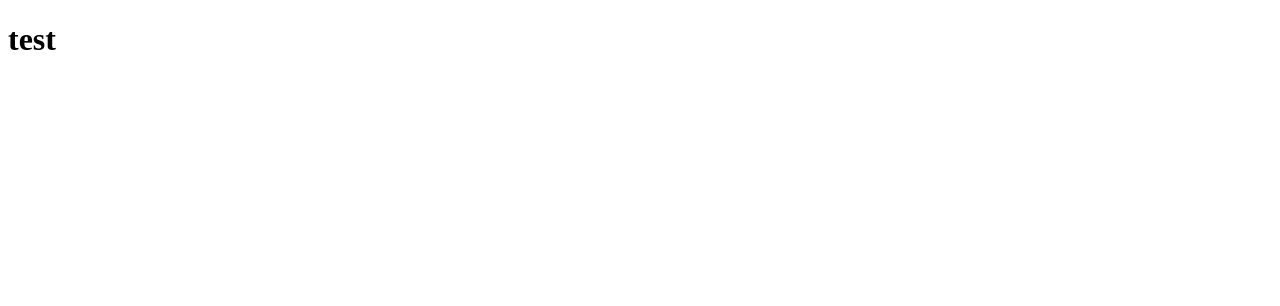
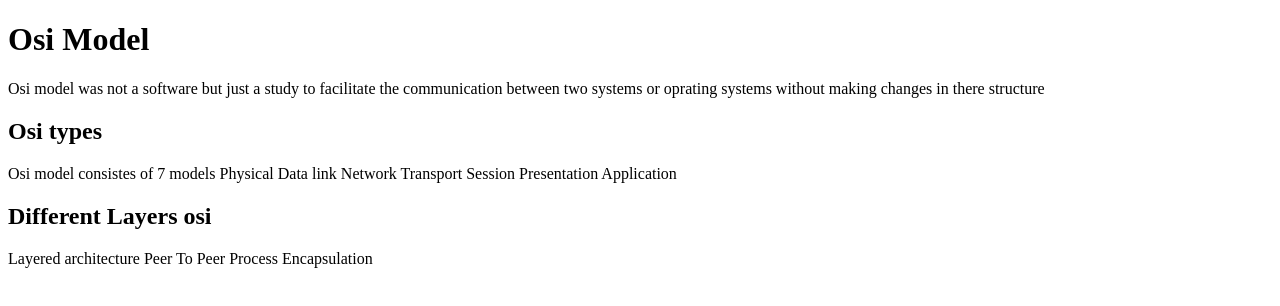
Before and after one commit to nutshell42/test, a plain HTML site: page index.html in a window 1280 px wide. Drawn offline with Linux system fonts and the light colour scheme.

Commit message:
Update index.html

```diff
--- a/index.html
+++ b/index.html
@@ -1,11 +1,27 @@
 
 <!DOCTYPE html>
-<html>
+<html lang="en">
 <head>
-<title>test</title>
-
+    <title>Introduction to data science notes</title>
+    <h1>Osi Model</h1>
+    <p>Osi model was not a software but just a study to facilitate
+        the communication between two systems or oprating systems without making changes in there structure
+        <h2>Osi types</h2>
+        <u1>Osi model consistes of 7 models</u1>
+        <u2>Physical</u2>
+        <u3>Data link</u3>
+        <u4>Network</u4>
+        <u5>Transport</u5>
+        <u6>Session</u6>
+        <u7>Presentation</u7>
+        <u8>Application</u8>
+        <h2>Different Layers osi</h2>
+        Layered architecture
+        Peer To Peer Process
+        Encapsulation
+    </p>
 </head>
 <body>
-<h1>test</h1>
+
 </body>
 </html>
```
